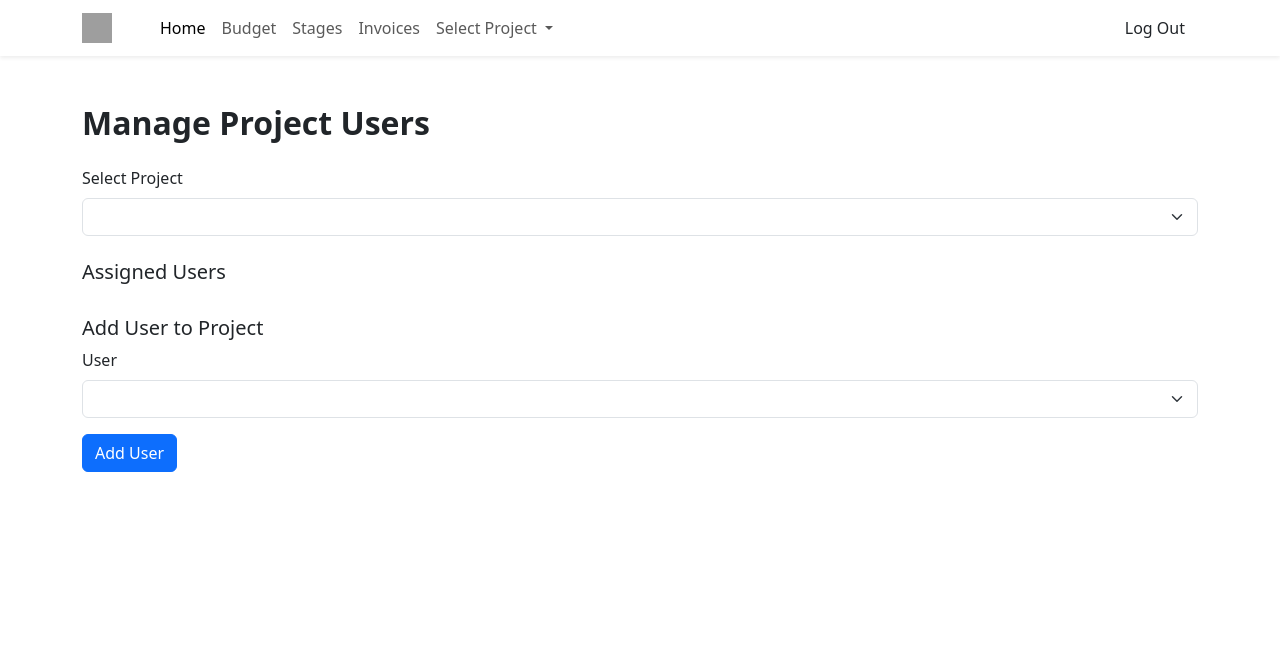
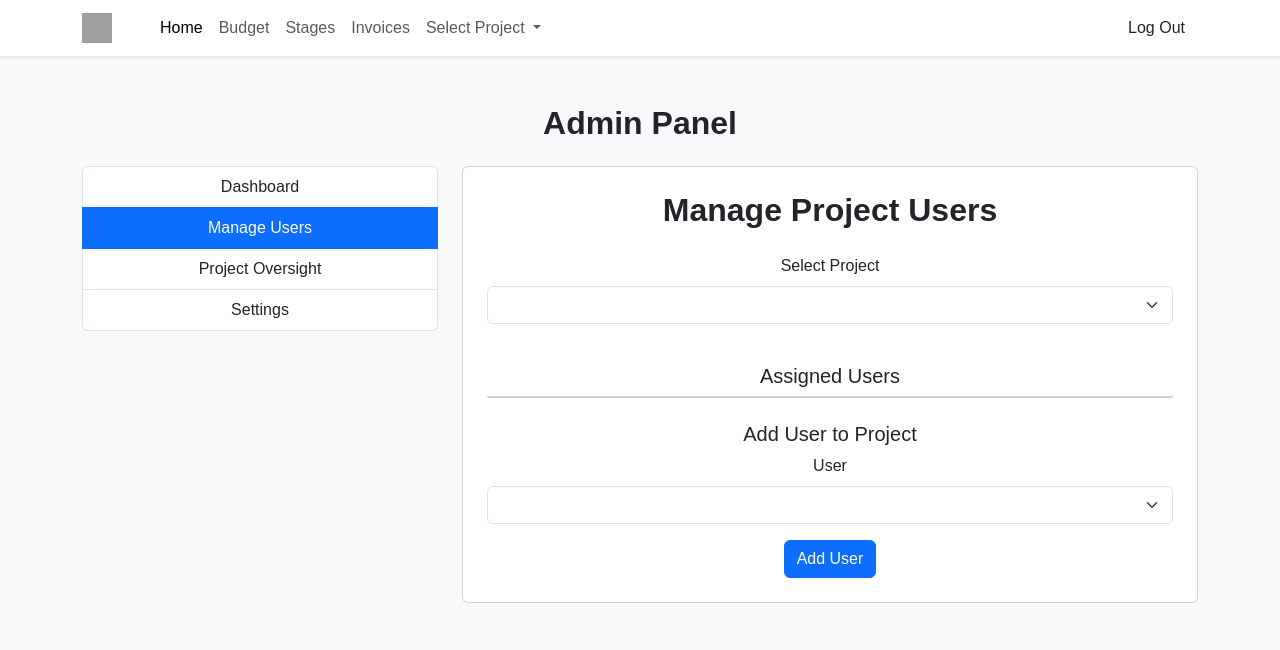
Before and after one commit to isaacjacques/COP4813-Semester-Project, a PHP site: template src/views/manage_users.php in a window 1280 px wide. Shown: the top 650 px of the page. Run offline with PHP 8.4, Linux system fonts and the light colour scheme; the template is opened without the code that fills it, so the values that code supplies are empty; grey boxes are pictures that could not be loaded.

Commit message:
add admin navbar to manage users

```diff
--- a/src/views/manage_users.php
+++ b/src/views/manage_users.php
@@ -5,11 +5,28 @@
   <meta name="viewport" content="width=device-width, initial-scale=1">
   <title>Manage Project Users</title>
   <link href="https://cdn.jsdelivr.net/npm/bootstrap@5.3.6/dist/css/bootstrap.min.css" rel="stylesheet">
+  <script src="https://cdn.jsdelivr.net/npm/bootstrap@5.3.6/dist/js/bootstrap.bundle.min.js"></script>
+  <link rel="stylesheet" href="/assets/css/style.css">
 </head>
 <body>
   <?php include 'navbar.php'; ?>
-  <section class="py-5">
+  <section class="py-5 bg-light">
     <div class="container">
+      <h2 class="text-center fw-bold mb-4">Admin Panel</h2>
+      <div class="row">
+        <div class="col-md-4">
+          <div class="list-group">
+            <a href="/admin" class="list-group-item list-group-item-action" aria-current="true">
+              Dashboard
+            </a>
+            <a href="/admin/users" class="list-group-item list-group-item-action active">Manage Users</a>
+            <a href="#" class="list-group-item list-group-item-action">Project Oversight</a>
+            <a href="#" class="list-group-item list-group-item-action">Settings</a>
+          </div>
+        </div>
+
+        <div class="col-md-8">
+          <div class="card p-4">
             <h2 class="fw-bold mb-4">Manage Project Users</h2>
 
             <form method="GET" action="/admin/users" class="mb-4">
@@ -50,6 +67,8 @@
               <button type="submit" class="btn btn-primary">Add User</button>
             </form>
           </div>
+      </div>
+    </div>
   </section>
 </body>
 </html>
```
Lines whose indentation alone changed are shown as unchanged.
